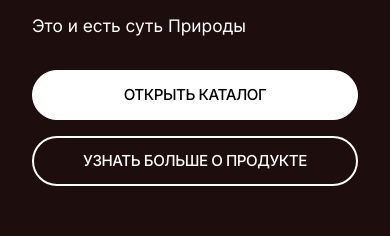
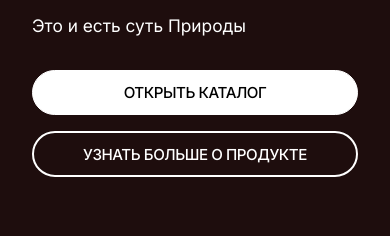
Before and after one commit to Tyankaqq/ToniKProject, a React (Vite) app in the folder TonikProject/: page / in a window 390 px wide. Shown: the part 506-742 px from the top of the page. Built offline with nearby package versions, Linux system fonts and the light colour scheme; a web font is replaced by a local one.

Commit message:
ProductPage + adaptive

```diff
--- a/TonikProject/src/components/Home/Button/Button.css
+++ b/TonikProject/src/components/Home/Button/Button.css
@@ -48,8 +48,9 @@
 
 @media (max-width: 767px) {
     .Button {
+        font-size: 3.8vw;
         width: 100%;
-        min-height: 50px;
+        min-height: 42px;
         padding: 1.5vw 0;
     }
 }
```
